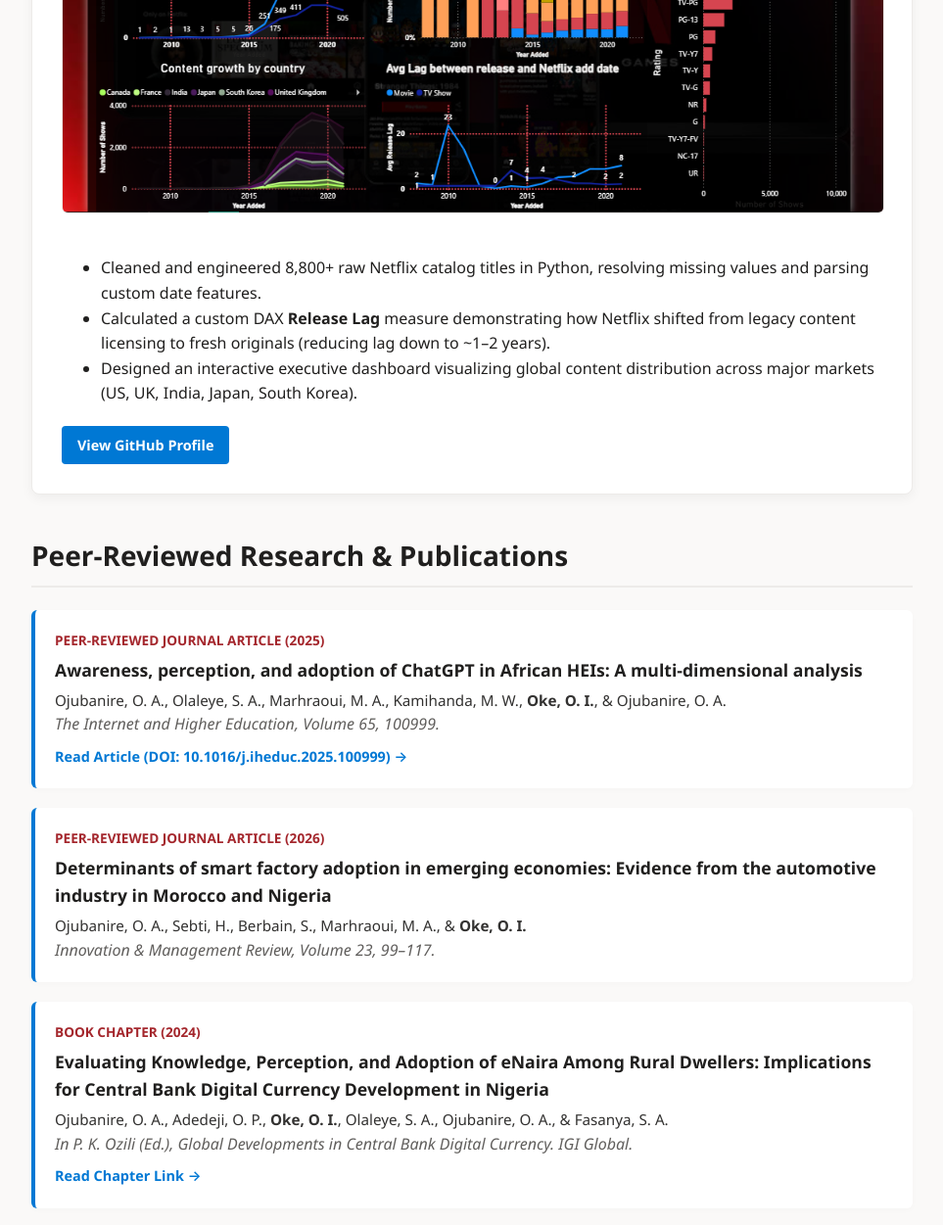
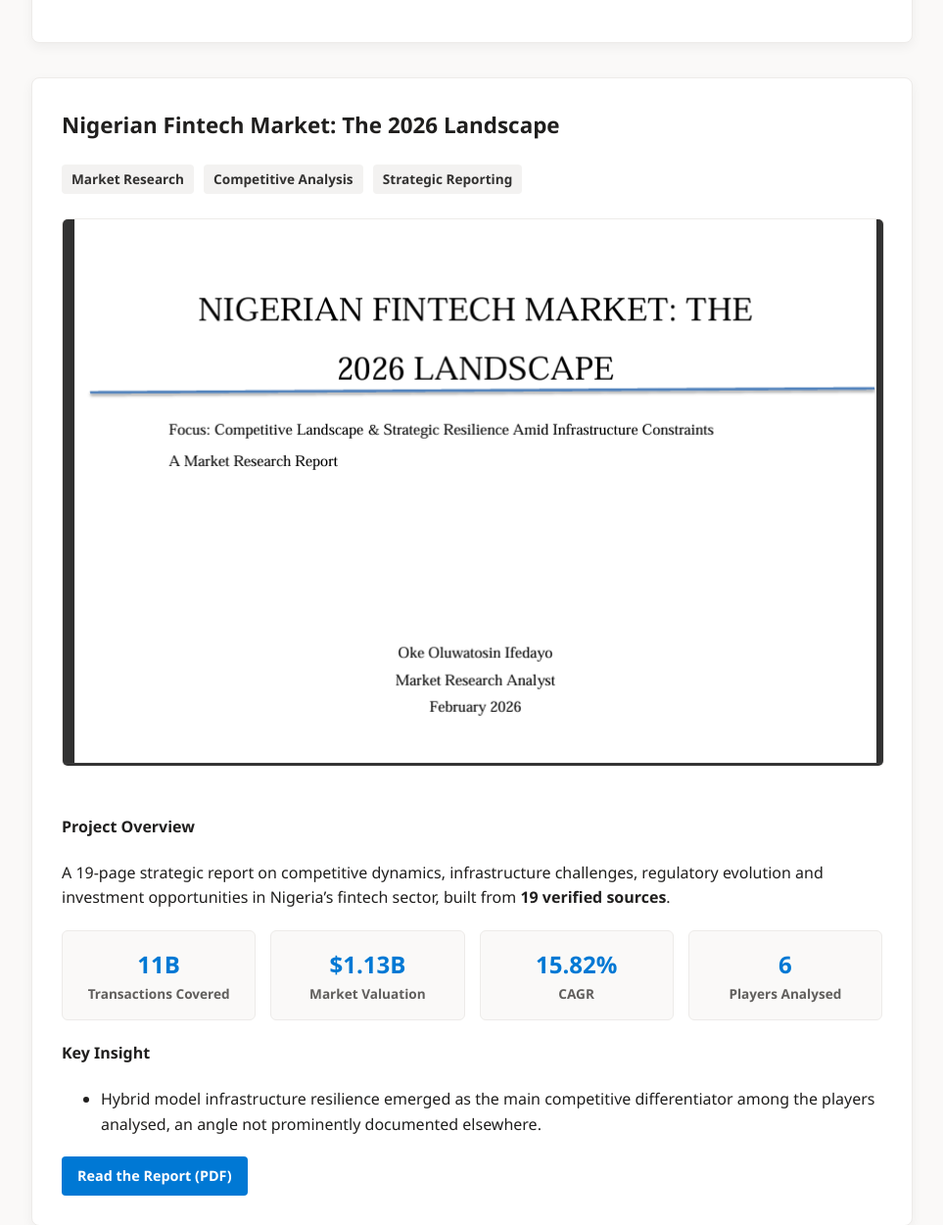
Before and after one commit to IfeAnalyst17/ifeanalyst17.github.io, a plain HTML site: page index.html in a window 1280 px wide. Shown: the part 4658-5909 px from the top of the page at 98% size, without its empty margins (158-1121 px from the left). Drawn offline with Linux system fonts and the light colour scheme.

Commit message:
Update index.html with new project details and image
Uncommented the image for the COVID-19 M&E Excel dashboard and added a new project section for the Nigerian Fintech Market report with relevant details.

```diff
--- a/index.html
+++ b/index.html
@@ -208,9 +208,7 @@
                     <span class="badge">Dashboard Design</span>
                 </div>
 
-                <!-- To add a screenshot of your Excel dashboard, upload it and uncomment the line below:
-                <img src="covid-me-dashboard.png" alt="COVID-19 M&E Excel dashboard" class="project-img">
-                -->
+               <img src="covid-me-dashboard.png" alt="COVID-19 M&E Excel dashboard" class="project-img">
 
                 <h4>Project Overview</h4>
                 <p>Applied a results-based monitoring framework to assess COVID-19 response effectiveness across <strong>10 African countries</strong>, using 7.79M cases and 170,749 deaths from 2020 to 2023.</p>
@@ -221,6 +219,35 @@
                     <li>Resource allocation recommendations follow from that gap.</li>
                     <li>An interactive Excel dashboard with 5 visualisation types covers comparative case fatality rates and testing capacity correlation, built for stakeholder reporting.</li>
                 </ul>
+            </div>
+
+                        <!-- NIGERIAN FINTECH MARKET REPORT -->
+            <div class="project">
+                <h3>Nigerian Fintech Market: The 2026 Landscape</h3>
+                <div>
+                    <span class="badge">Market Research</span>
+                    <span class="badge">Competitive Analysis</span>
+                    <span class="badge">Strategic Reporting</span>
+                </div>
+                <img src="fintech-report-cover.png" alt="Nigerian Fintech Market report cover" class="project-img">
+                <h4>Project Overview</h4>
+                <p>A 19-page strategic report on competitive dynamics, infrastructure challenges, regulatory evolution and investment opportunities in Nigeria’s fintech sector, built from <strong>19 verified sources</strong>.</p>
+
+                <div class="grid-metrics">
+                    <div class="metric-card"><span class="metric-val">11B</span><div class="metric-lbl">Transactions Covered</div></div>
+                    <div class="metric-card"><span class="metric-val">$1.13B</span><div class="metric-lbl">Market Valuation</div></div>
+                    <div class="metric-card"><span class="metric-val">15.82%</span><div class="metric-lbl">CAGR</div></div>
+                    <div class="metric-card"><span class="metric-val">6</span><div class="metric-lbl">Players Analysed</div></div>
+                </div>
+
+                <h4>Key Insight</h4>
+                <ul>
+                    <li>Hybrid model infrastructure resilience emerged as the main competitive differentiator among the players analysed, an angle not prominently documented elsewhere.</li>
+                </ul>
+
+                <div class="project-links">
+                    <a href="Nigerian-Fintech-Market-2026.pdf" target="_blank" rel="noopener" class="btn">Read the Report (PDF)</a>
+                </div>
             </div>
 
             <!-- 5. NETFLIX -->
```
